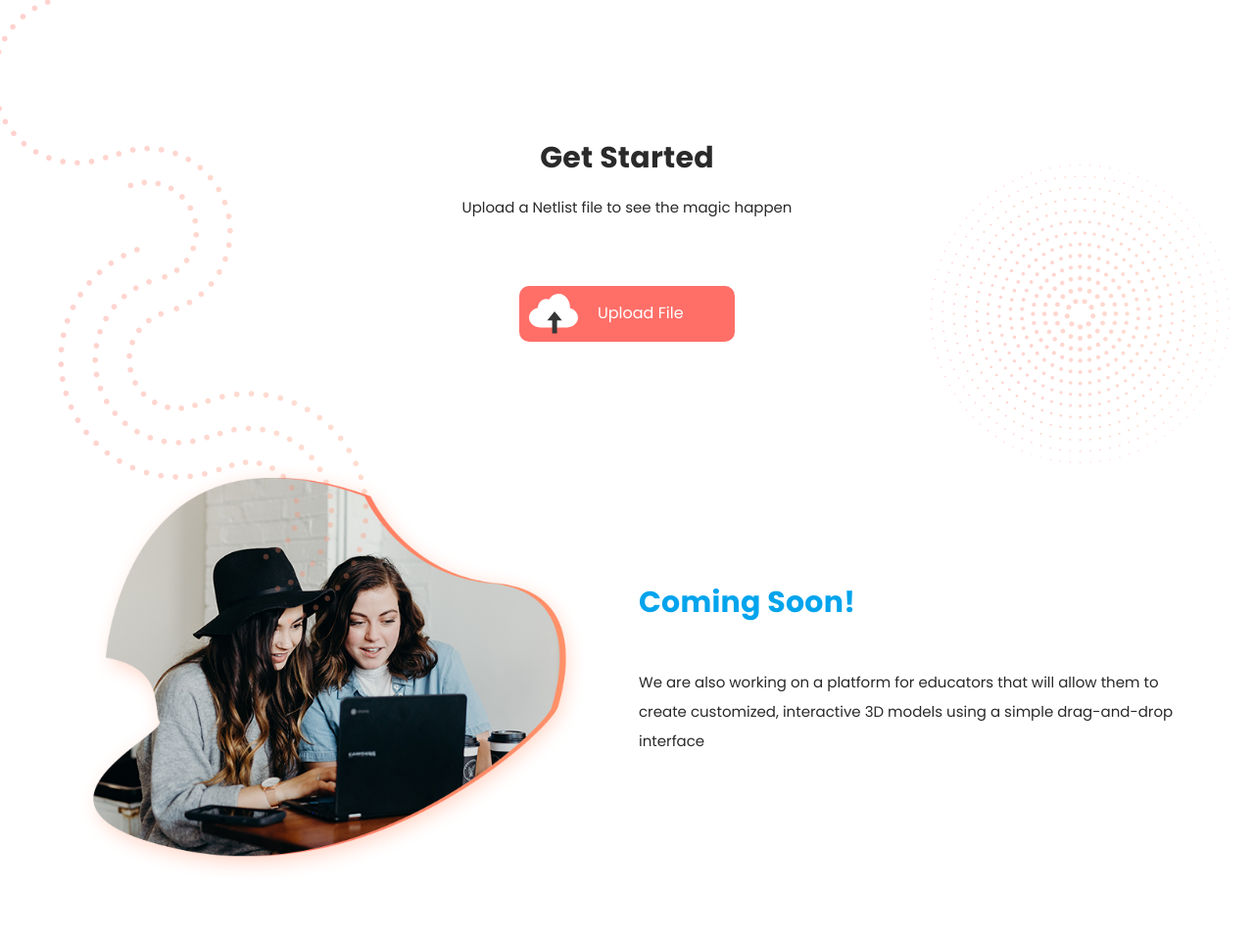
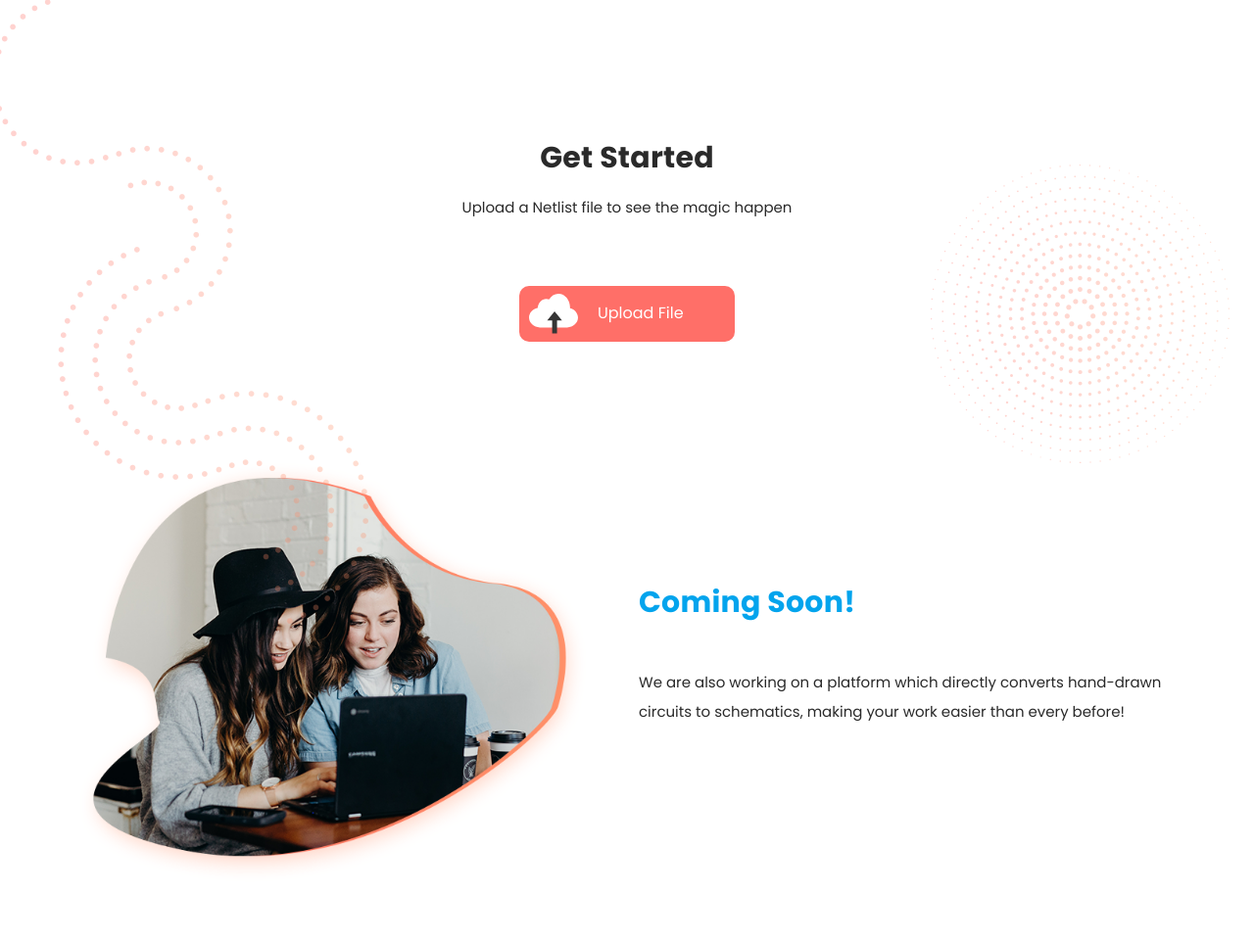
Before and after one commit to malhaar2002/augmentia, a Flask app: page / in a window 1280 px wide. Shown: the part 836-1798 px from the top of the page at 98% size. Run offline with Flask 3, Linux system fonts and the light colour scheme; some libraries are stand-ins or nearby versions; grey boxes are pictures that could not be loaded.

Commit message:
updated coming soon section

```diff
--- a/templates/index.html
+++ b/templates/index.html
@@ -156,7 +156,7 @@ https://templatemo.com/tm-565-onix-digital
           <div class="section-heading">
             <br><br><br><br><br>
             <h2><em>Coming Soon!</em></h2>
-            <p>We are also working on a platform for educators that will allow them to create customized, interactive 3D models using a simple drag-and-drop interface</p>
+            <p>We are also working on a platform which directly converts hand-drawn circuits to schematics, making your work easier than every before!</p>
           </div>
         </div>
       </div>
```
